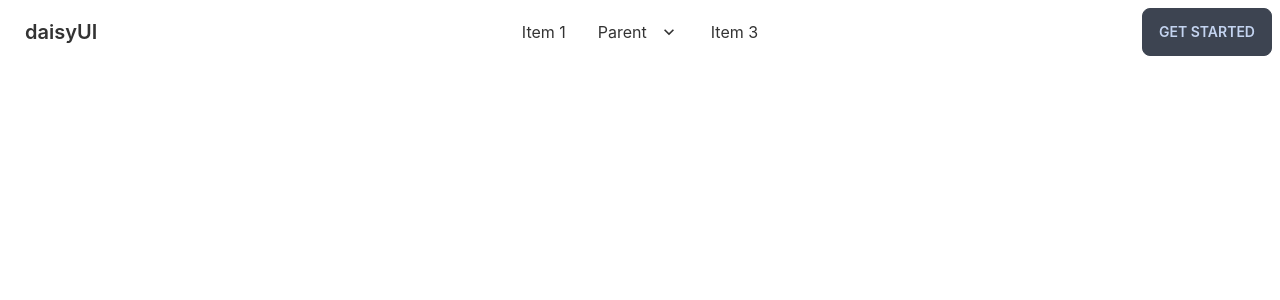
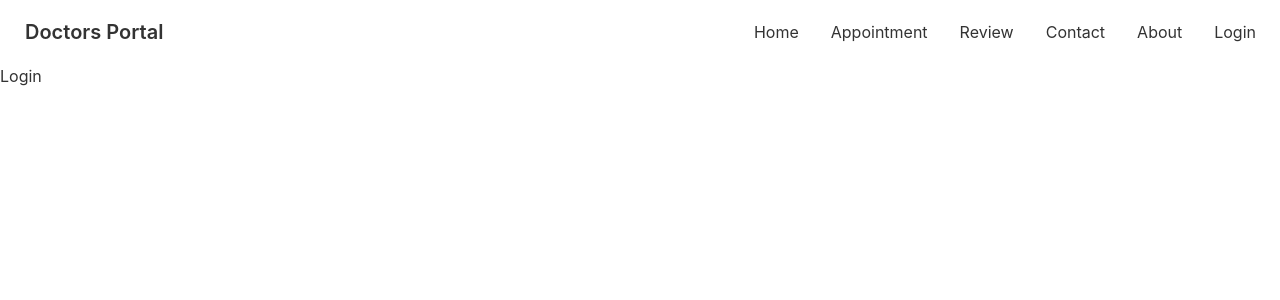
Before and after one commit to uttamsdev/doctor-appointment-system, a React (Create React App) app: page /login in a window 1280 px wide. Shown: the top 300 px of the page. Built offline with nearby package versions, Linux system fonts and the light colour scheme.

Commit message:
navbar added

```diff
--- a/src/App.js
+++ b/src/App.js
@@ -2,6 +2,7 @@
 import './App.css';
 import About from './Pages/About/About';
 import Home from './Pages/Home/Home';
+import Login from './Pages/Login/Login';
 import Navbar from './Pages/Shared/Navbar';
 
 function App() {
@@ -11,6 +12,7 @@
       <Routes>
         <Route path='/' element={<Home></Home>}></Route>
         <Route path='/about' element={<About></About>}></Route>
+        <Route path='/login' element={<Login></Login>}></Route>
       </Routes>
     </div>
   );
--- /dev/null
+++ b/src/Pages/Login/Login.js
@@ -0,0 +1,9 @@
+import React from 'react'
+
+const Login = () => {
+  return (
+    <div>Login</div>
+  )
+}
+
+export default Login;
--- a/src/Pages/Shared/Navbar.js
+++ b/src/Pages/Shared/Navbar.js
@@ -1,6 +1,15 @@
 import React from 'react'
+import { Link } from 'react-router-dom';
 
 const Navbar = () => {
+    const menuItems = <>
+        <li><Link to="/">Home</Link></li>
+        <li><Link to="/appointment">Appointment</Link></li>
+        <li><Link to="/review">Review</Link></li>
+        <li><Link to="/contact">Contact</Link></li>
+        <li><Link to="/about">About</Link></li>
+        <li><Link to="/login">Login</Link></li>
+    </>
   return (
     <div class="navbar bg-base-100">
   <div class="navbar-start">
@@ -8,41 +17,18 @@
       <label tabindex="0" class="btn btn-ghost lg:hidden">
         <svg xmlns="http://www.w3.org/2000/svg" class="h-5 w-5" fill="none" viewBox="0 0 24 24" stroke="currentColor"><path stroke-linecap="round" stroke-linejoin="round" stroke-width="2" d="M4 6h16M4 12h8m-8 6h16" /></svg>
       </label>
+
+      {/* menus for mobile version  */}
       <ul tabindex="0" class="menu menu-compact dropdown-content mt-3 p-2 shadow bg-base-100 rounded-box w-52">
-        <li><a>Item 1</a></li>
-        <li tabindex="0">
-          <a class="justify-between">
-            Parent
-            <svg class="fill-current" xmlns="http://www.w3.org/2000/svg" width="24" height="24" viewBox="0 0 24 24"><path d="M8.59,16.58L13.17,12L8.59,7.41L10,6L16,12L10,18L8.59,16.58Z"/></svg>
-          </a>
-          <ul class="p-2">
-            <li><a>Submenu 1</a></li>
-            <li><a>Submenu 2</a></li>
-          </ul>
-        </li>
-        <li><a>Item 3</a></li>
+        {menuItems}
       </ul>
     </div>
-    <a class="btn btn-ghost normal-case text-xl">daisyUI</a>
+    <a class="btn btn-ghost normal-case text-xl">Doctors Portal</a>
   </div>
-  <div class="navbar-center hidden lg:flex">
+  <div class="navbar-end hidden lg:flex">
     <ul class="menu menu-horizontal p-0">
-      <li><a>Item 1</a></li>
-      <li tabindex="0">
-        <a>
-          Parent
-          <svg class="fill-current" xmlns="http://www.w3.org/2000/svg" width="20" height="20" viewBox="0 0 24 24"><path d="M7.41,8.58L12,13.17L16.59,8.58L18,10L12,16L6,10L7.41,8.58Z"/></svg>
-        </a>
-        <ul class="p-2">
-          <li><a>Submenu 1</a></li>
-          <li><a>Submenu 2</a></li>
-        </ul>
-      </li>
-      <li><a>Item 3</a></li>
+    {menuItems}
     </ul>
-  </div>
-  <div class="navbar-end">
-    <a class="btn">Get started</a>
   </div>
 </div>
   )
```
